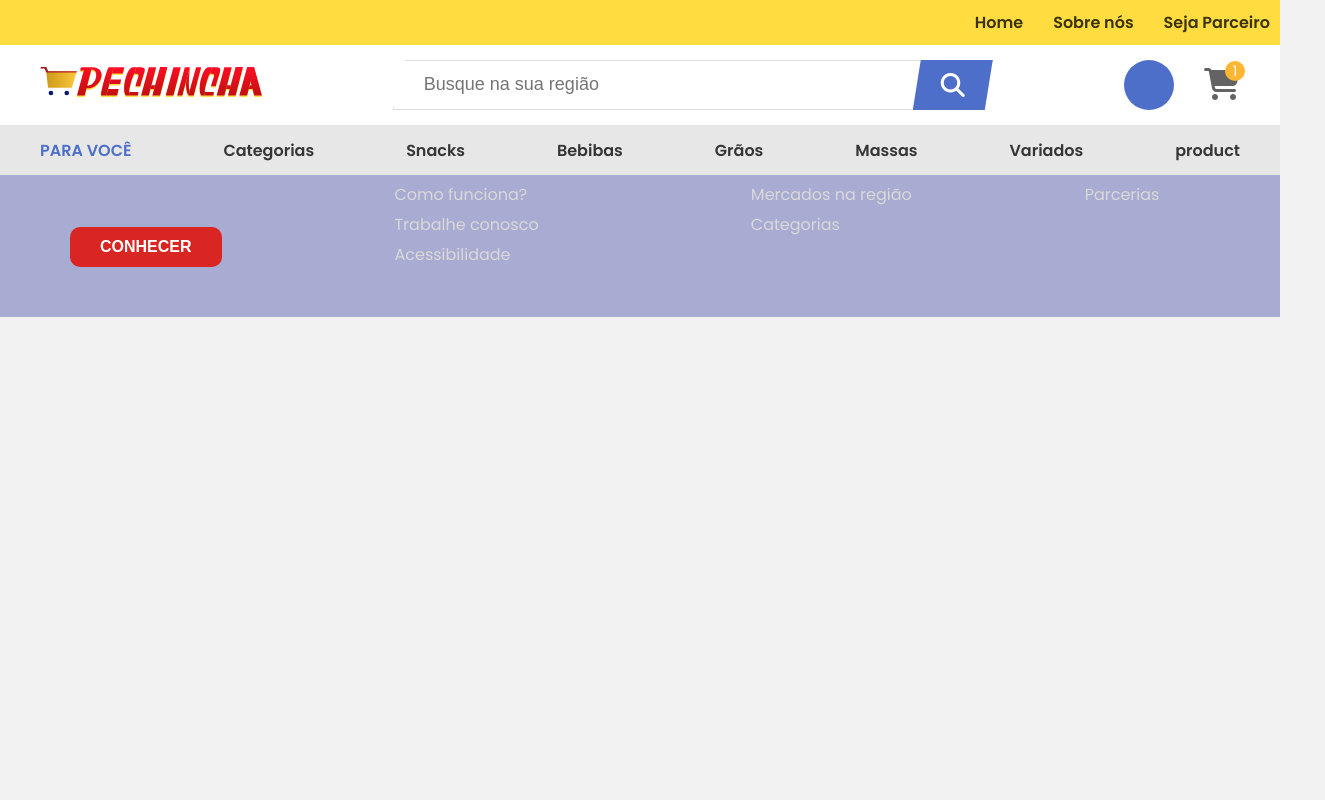
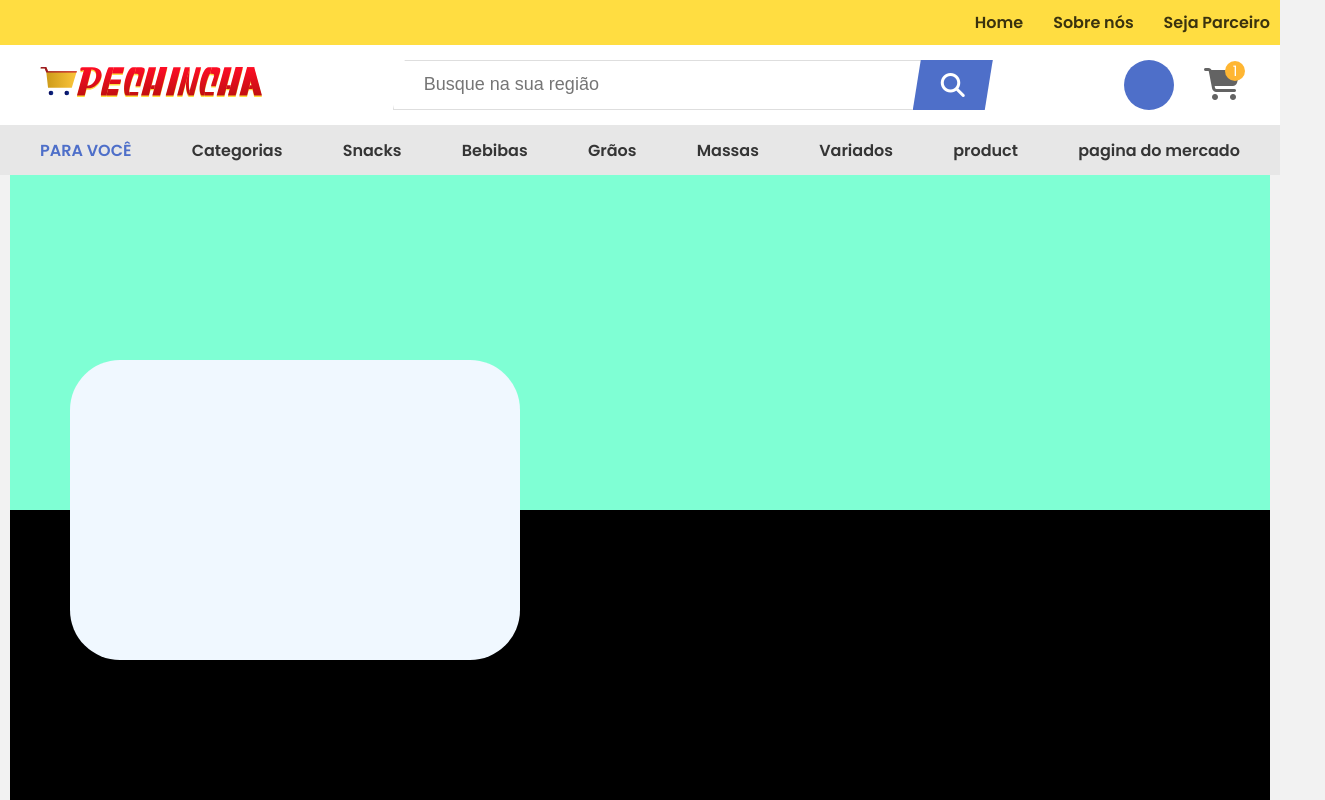
Before and after one commit to PechinchaOficial/PechinchaFrontEnd, a React (Vite) app: page /marketproductpage in a window 1280 px wide. Shown: the top 800 px of the page, 1325 px wide, since content can reach past the window. Built offline with nearby package versions, Linux system fonts and the light colour scheme.

Commit message:
Create market product page

```diff
--- a/src/ConsumerPages/ListagemProdutos/MercadoCard/MercadoCard.jsx
+++ b/src/ConsumerPages/ListagemProdutos/MercadoCard/MercadoCard.jsx
@@ -1,11 +1,17 @@
+
+import { Link } from 'react-router-dom';
 import styles from './MercadoCard.module.css'
 
-function MercadoCard({ img,name,  rate, andress }) {
+
+
+ function MercadoCard({ img,name,  rate, andress }) {
     return (
-        <div className={styles.marketCard}>
+        <Link to="/marketproductpage">
+            <div className={styles.marketCard}>
             <div className={styles.container_img}>
-                <img src={img} alt="Logo Mercado" className={styles.img} />
+                  <img src={img} alt="Logo Mercado" className={styles.img} />
             </div>
+
             <div className={styles.mercado_info}>
 
                 <h2 className={styles.title_card}>{name}</h2>
@@ -22,8 +28,10 @@ function MercadoCard({ img,name,  rate, andress }) {
                     <p>(123)</p>
                 </div>
             </div>
-        </div>
+            </div>
+        </Link>
     )
 }
 
+
 export default MercadoCard;
--- /dev/null
+++ b/src/ConsumerPages/MarketProductPage/MarketProductPage.jsx
@@ -0,0 +1,39 @@
+import CategoryProd from '../../components/CategoryProd/CategoryProd'
+import Bebidas from '../ListagemProdutos/CategoriaProduto/Bebidas'
+import CategoriaProduto from '../ListagemProdutos/CategoriaProduto/CategoriaProduto'
+import Enlatados from '../ListagemProdutos/CategoriaProduto/Enlatados'
+import Graos from '../ListagemProdutos/CategoriaProduto/Graos'
+import Massas from '../ListagemProdutos/CategoriaProduto/Massas'
+import Styles from './MarketProductPage.module.css'
+
+
+function MarketProductPage(){
+    return (
+
+       <main>
+         <section className={Styles.marketpage} id='container'>
+            <div className={Styles.bannermarket}></div>
+            <div className={Styles.infosmarket}>
+                <div className={Styles.photomarket}></div>
+
+            </div>
+
+        </section>
+        <div className={Styles.containerproduct} id='container'>
+            <CategoryProd/>
+            <CategoriaProduto categoria='Snacks' />
+            <Graos categoria='Grãos'/>
+            <Bebidas categoria="Bebidas"/>
+            <Enlatados categoria="Enlatados"/>
+            <Massas categoria="Massas"/>
+        </div>
+       </main>
+
+
+
+
+
+    )
+}
+
+export default MarketProductPage
--- /dev/null
+++ b/src/ConsumerPages/MarketProductPage/MarketProductPage.module.css
@@ -0,0 +1,31 @@
+.marketpage{
+    flex-direction: column;
+}
+
+.bannermarket{
+    background-color: aquamarine;
+    width: 100%;
+    height: 500px;
+
+}
+
+.infosmarket{
+    background-color: black;
+    width: 100%;
+    height: 400px;
+    position: relative;
+}
+
+.photomarket{
+    background-color: aliceblue;
+    position: absolute;
+    width: 450px;
+    height: 300px;
+    top: -150px;
+    left: 60px;
+    border-radius: 50px;
+}
+
+.containerproduct{
+    flex-direction: column;
+}
--- a/src/components/HeaderConsumer/HeaderConsumer.jsx
+++ b/src/components/HeaderConsumer/HeaderConsumer.jsx
@@ -93,6 +93,10 @@ function HeaderConsumer() {
                             <Link to="/product">product</Link>
                         </li>
 
+                        <li>
+                            <Link to="/marketproductpage">pagina do mercado</Link>
+                        </li>
+
 
                     </ul>
                 </div>
--- a/src/routers.jsx
+++ b/src/routers.jsx
@@ -16,6 +16,8 @@ import Product from './ConsumerPages/Product/Product'
 import HeaderConsumer from './components/HeaderConsumer/HeaderConsumer'
 import MarketProduct from './MarketPages/MarketSystem/MarketProduct/MarketProduct'
 import ProductRegistration from './MarketPages/MarketSystem/ProductRegistration/ProductRegistration'
+import MarketProductPage from './ConsumerPages/MarketProductPage/MarketProductPage'
+
 
 
 function RouterApp() {
@@ -37,6 +39,8 @@ function RouterApp() {
 
                 <Route path='/marketproduct' element={<MarketProduct />}></Route>
                 <Route path='/productregistration' element={<ProductRegistration />}></Route>
+                <Route path='/marketproductpage' element={<MarketProductPage/>}></Route>
+
             </Routes>
             <Footer />
         </Router>
```
